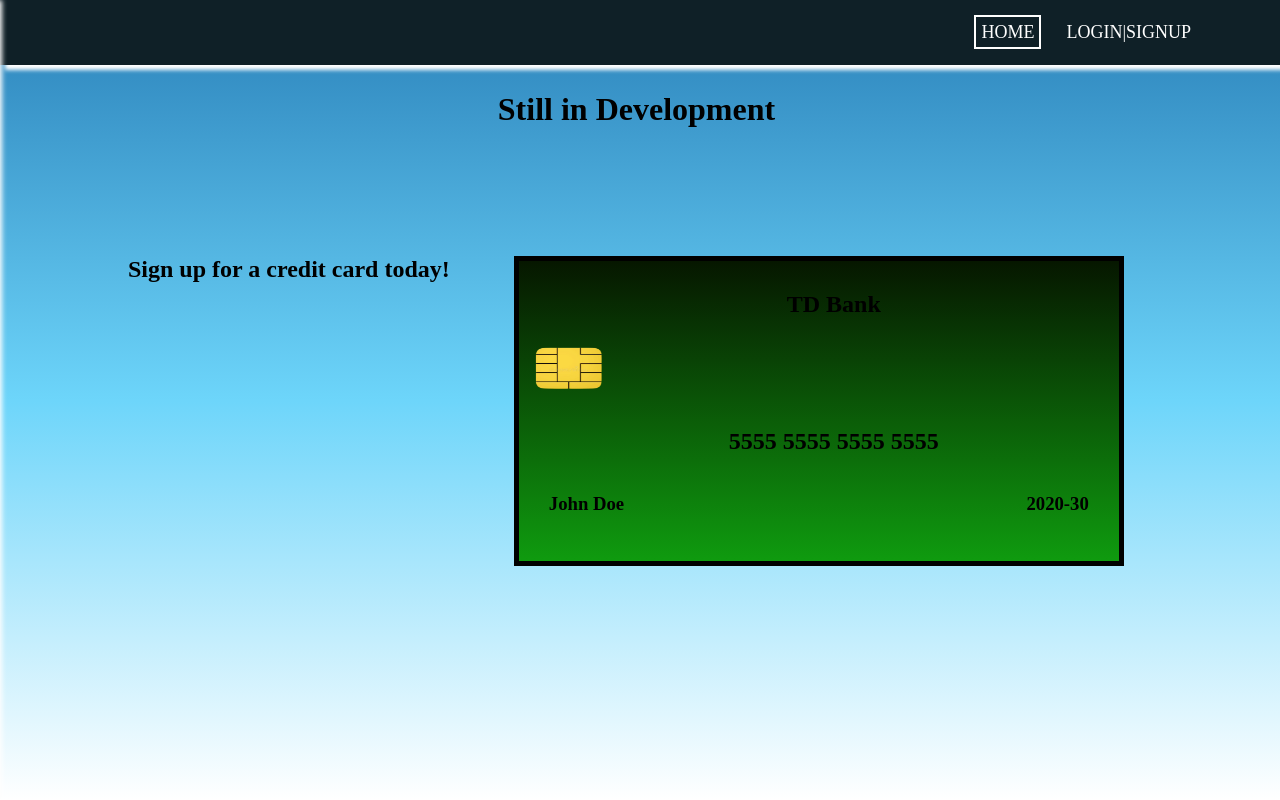
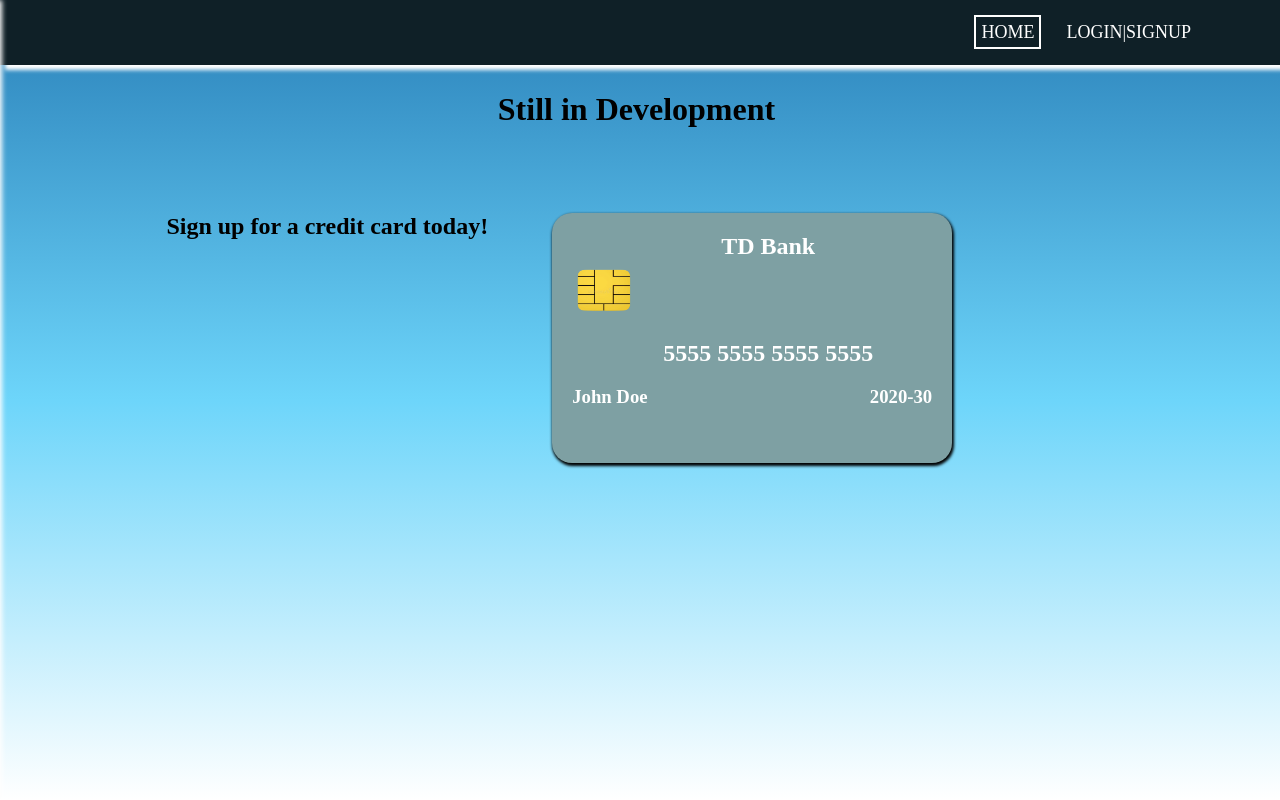
Before and after one commit to SinthooranR/Banking_App, a React (Create React App) app in the folder frontend/: page / in a window 1280 px wide. Built offline with nearby package versions, Linux system fonts and the light colour scheme; a web font is replaced by a local one.

Commit message:
Minor CSS changes to the credit card

```diff
--- a/frontend/src/components/CreditCards/CreditCard.module.css
+++ b/frontend/src/components/CreditCards/CreditCard.module.css
@@ -1,7 +1,11 @@
 .CreditCard {
-    border: solid 5px black;
-    width: 600px;
-    height: 300px;
-    background-image: linear-gradient(#061700 , #0f9b0f);
-    margin-top: 5%;
+  border-radius: 20px;
+  width: 400px;
+  height: 250px;
+  /* background-image: linear-gradient(#000000 ,#434343); */
+  background-color: #7EA0A3;
+  margin-top: 5%;
+  margin-bottom: 1%;
+  color: white;
+  box-shadow: 1px 2px 3px 1px black;
 }
--- a/frontend/src/components/CreditCards/CreditCardBack.module.css
+++ b/frontend/src/components/CreditCards/CreditCardBack.module.css
@@ -2,20 +2,29 @@
     display: flex;
     flex-direction: row;
     justify-content: space-between;
-
 }
 
 .CardBack span{
-    margin-top: 10%;
+    margin-top: 15%;
     margin-left: 5%;
     background-color: white;
-    height: 75px;
+    height: 50px;
     width: 90%;
     text-align: center;
 }
-
+/* .CardBackStrip {
+    margin-top: 5%;
+    margin-left: 0%;
+    background-color: black;
+    height: 40px;
+    width: 100%;
+    text-align: center;
+} */
 .CardBack h2{
-    margin-top: 10%;
+    margin-top: 15%;
+    margin-left: 5%;
+    margin-right: 5%;
     text-align: center;
+    padding: 1.5%;
     border: 1px solid white;
 }
--- a/frontend/src/components/CreditCards/CreditCardFront.module.css
+++ b/frontend/src/components/CreditCards/CreditCardFront.module.css
@@ -6,15 +6,17 @@
 .CardFront h2{
     /* margin-left: 50%; */
     text-align: center;
+    margin-bottom: 0%;
 }
 
 .CardFront img{
     height: 60px;
-    width: 100px;
+    width: 80px;
+    margin-left: 3%;
 }
 
 .CardFront span{
     display: flex;
     justify-content: space-between;
-    margin: 0 5% 0 5%;
+    margin: 0 5% 0% 5%;
 }
--- a/frontend/src/pages/CreditCards/CardManage.module.css
+++ b/frontend/src/pages/CreditCards/CardManage.module.css
@@ -7,6 +7,6 @@
 
 .Cards h4{
     margin-top: 0.5rem;
-    margin-left: 30%;
+    margin-left: 10%;
     margin-bottom: 0;
 }
--- a/frontend/src/pages/Welcome/Welcome.module.css
+++ b/frontend/src/pages/Welcome/Welcome.module.css
@@ -8,12 +8,11 @@
 }
 
 .Welcome h2{
-    margin-left: 10%;
+    margin-left: 13%;
     margin-top: 5%;
     margin-right: 5%;
 }
 
 .Welcome h1{
-    margin-bottom: 5%;
     margin-top: 2%;
 }
```
